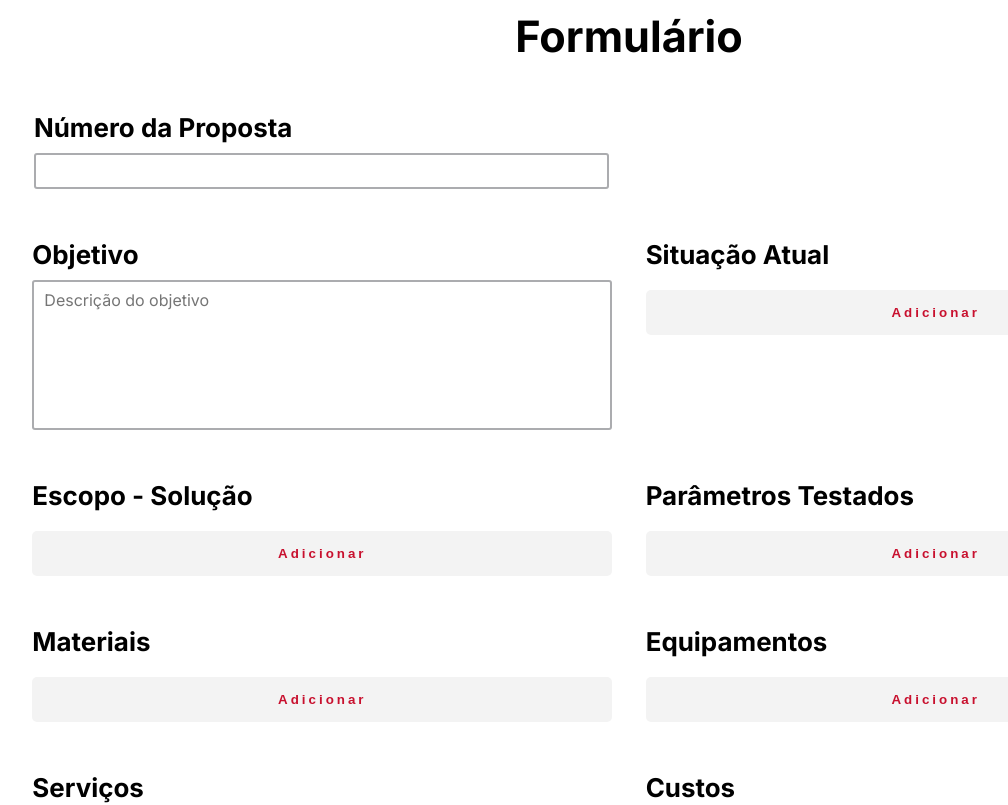
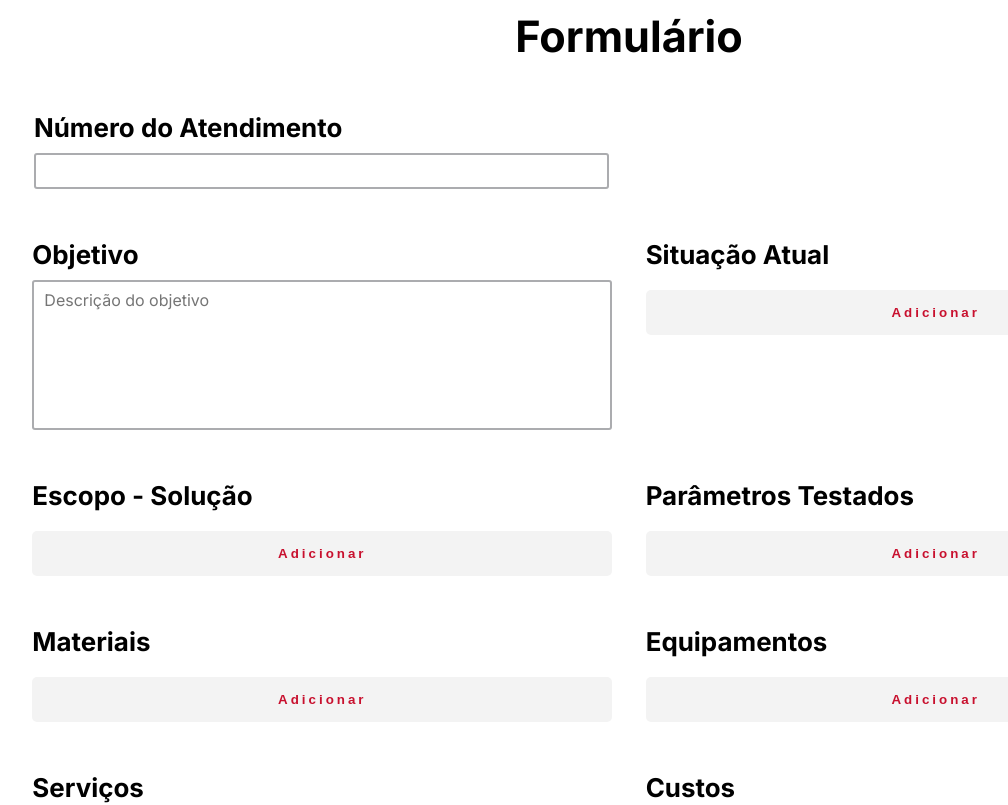
Before and after one commit to SunshineDN/anexoform, a React (Vite) app: page / in a window 1280 px wide. Shown: the top 805 px of the page, without its empty margins (11-1019 px from the left). Built offline with nearby package versions, Linux system fonts and the light colour scheme.

Commit message:
numero do atendimento

```diff
--- a/src/pages/Form.jsx
+++ b/src/pages/Form.jsx
@@ -371,7 +371,7 @@ const Form = () => {
 
 
       <InputsWrapper id='proposal'>
-        <H3>Número da Proposta</H3>
+        <H3>Número do Atendimento</H3>
         <Input type='text' value={proposal_number} onChange={(e) => setProposalNumber(e.target.value)} />
       </InputsWrapper>
 
```
